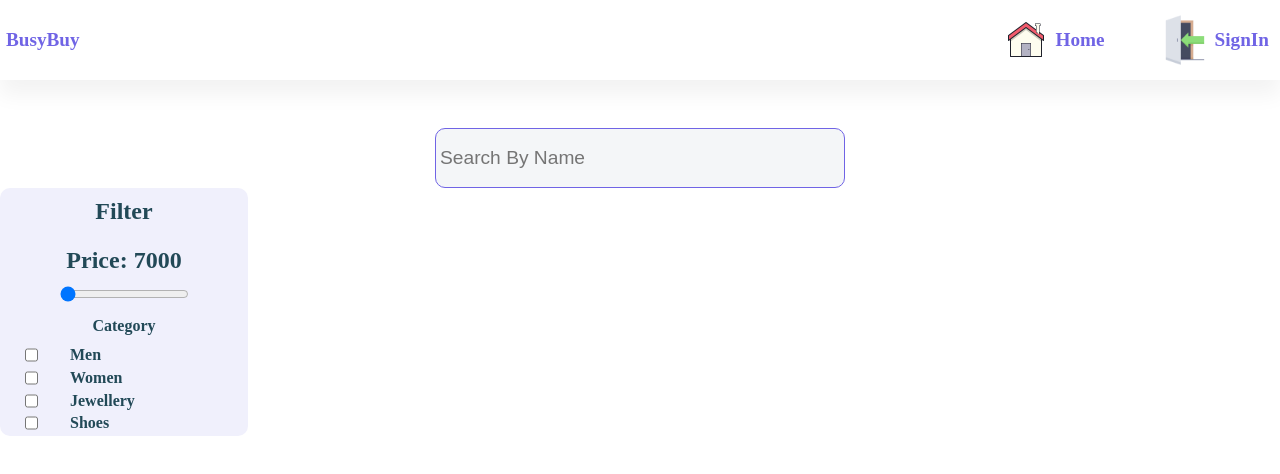
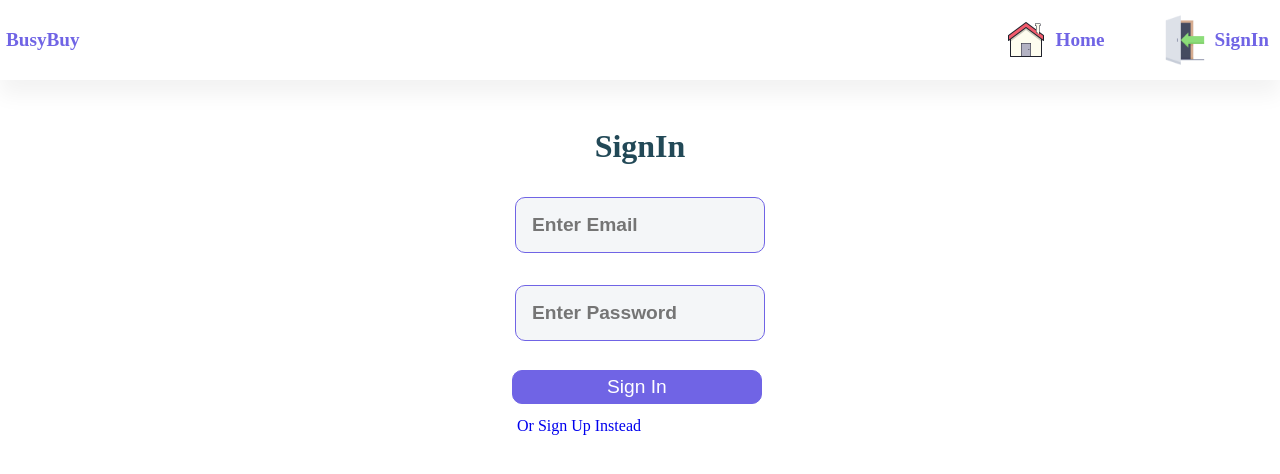
Before and after one commit to krishnamahto021/busyBuy, a React (Create React App) app: page / in a window 1280 px wide. Shown: the top 474 px of the page. Built offline with nearby package versions, Linux system fonts and the light colour scheme.

Commit message:
Add Sign Up and Sign in pages for the webapp

```diff
--- a/src/App.js
+++ b/src/App.js
@@ -1,13 +1,18 @@
 import { NavBar } from "./Components/NavBar/NavBar";
 import { SearchBar } from "./Components/SearchBar/SearchBar";
 import { SideBar } from "./Components/SideBar/SideBar";
+import { SignIn } from "./Pages/SignIn/SignIn";
+import { SignUp } from "./Pages/SignUp/SignUp";
 
 function App() {
   return (
     <div className="App">
     <NavBar/>
+    {/* <NavBar/>
     <SearchBar/>
-    <SideBar/>
+    <SideBar/> */}
+    <SignIn/>
+    {/* <SignUp/> */}
     </div>
   );
 }
--- /dev/null
+++ b/src/Components/Buttons/SignInButton.js
@@ -0,0 +1,9 @@
+import styles from './SignInButton.module.css';
+
+export const SignInButton = ({text})=>{
+    return(
+        <>
+            <button type='submit' className={styles.btn}>{text}</button>
+        </>
+    )
+}
--- /dev/null
+++ b/src/Components/Buttons/SignInButton.module.css
@@ -0,0 +1,11 @@
+.btn{
+    box-sizing: border-box;
+    width: 250px;
+    margin:0.8rem;
+    padding: 5px;
+    border: 1px solid #7064e5;
+    border-radius: 10px;
+    font-size: 1.2rem;
+    color:#fff ;
+    background-color: #7064e5;
+}
--- /dev/null
+++ b/src/Pages/SignIn/SignIn.js
@@ -0,0 +1,30 @@
+import { SignInButton } from "../../Components/Buttons/SignInButton";
+import styles from "./SignIn.module.css";
+export const SignIn = () => {
+  return (
+    <>
+      <div className={styles.container}>
+        <h1>SignIn</h1>
+        <div className={styles.form}>
+          <form>
+            <input
+              type="email"
+              placeholder="Enter Email"
+              required
+              name="email"
+            /> <br />
+            <input
+              type="password"
+              placeholder="Enter Password"
+              required
+              name="password"
+            /> <br />
+            <SignInButton text={'Sign In'}/>
+            <br />
+            <a href="/users/sign-in" className={styles.text}>Or Sign Up Instead</a>
+          </form>
+        </div>
+      </div>
+    </>
+  );
+};
--- /dev/null
+++ b/src/Pages/SignIn/SignIn.module.css
@@ -0,0 +1,32 @@
+.container{
+    margin: 2rem;
+    display: flex;
+    flex-direction: column;
+    align-items: center;
+    justify-content: center;
+    gap: 1rem;
+    padding: 1rem;
+    color: #224957;
+}
+
+.form{
+    display: flex;
+    align-items: center;
+}
+
+input{
+    margin: 1rem;
+    padding: 1rem;
+    border: 1px solid #7064e5;
+    border-radius: 10px;
+    width: 250px;
+    font-size: 1.2rem;
+    font-weight: 700;
+    box-sizing: border-box;
+    background-color: #f4f6f8;
+    color: #7064e5;
+}
+
+.text{
+    margin-left: 18px;
+}
--- /dev/null
+++ b/src/Pages/SignUp/SignUp.js
@@ -0,0 +1,33 @@
+import styles from "./SignUp.module.css";
+import { SignInButton } from "../../Components/Buttons/SignInButton";
+
+export const SignUp = () => {
+  return (
+    <>
+      <div className={styles.container}>
+        <h1>Sign Up</h1>
+        <form className={styles.form}>
+          <input
+            type="text"
+            name="name"
+            placeholder="Enter Your Name"
+            required
+          />
+          <input
+            type="email"
+            name="email"
+            placeholder="Enter your email"
+            required
+          />
+          <input
+            type="password"
+            name="password"
+            placeholder="Enter your password"
+            required
+          />
+          <SignInButton text={"Sign Up"} />
+        </form>
+      </div>
+    </>
+  );
+};
--- /dev/null
+++ b/src/Pages/SignUp/SignUp.module.css
@@ -0,0 +1,13 @@
+.container{
+    margin: 2rem;
+    display: flex;
+    flex-direction: column;
+    align-items: center;
+    justify-content: center;
+    color: #224957;
+    font-weight: 1.2rem;
+}
+.form{
+    display: flex;
+    flex-direction: column;
+}
```
